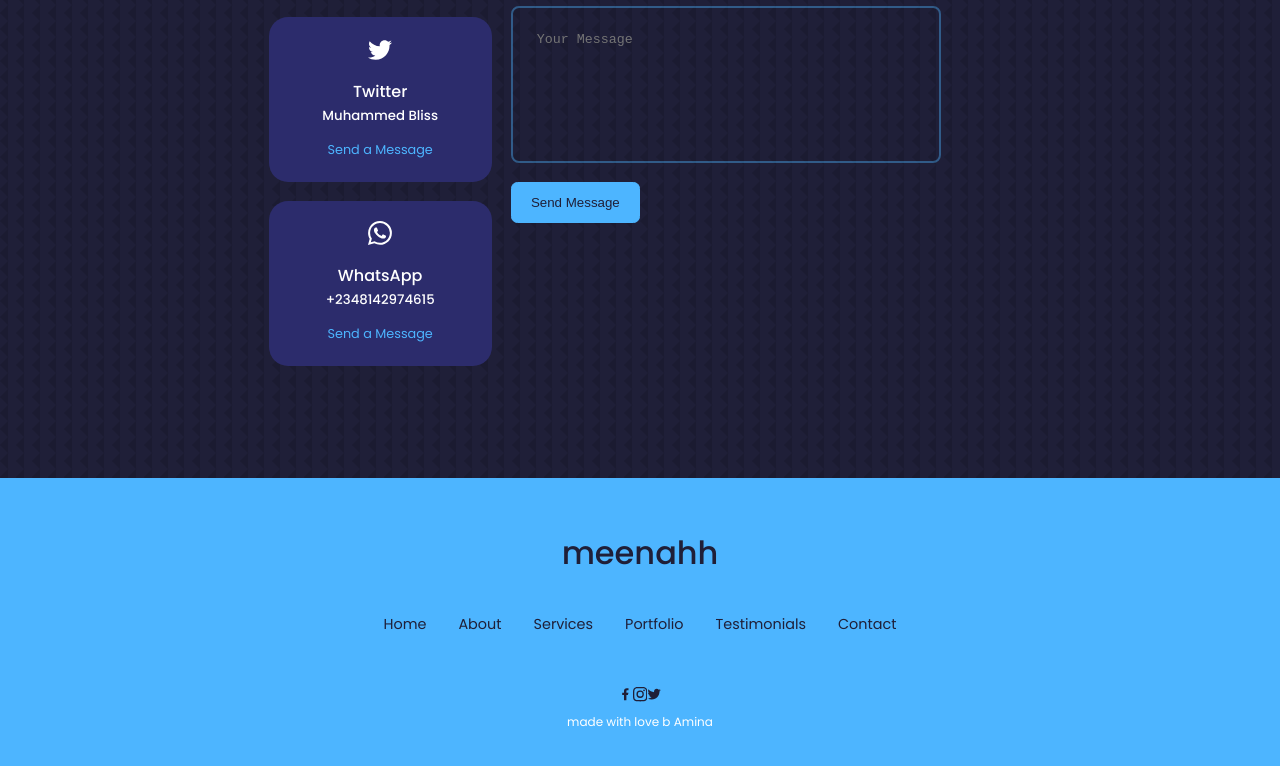
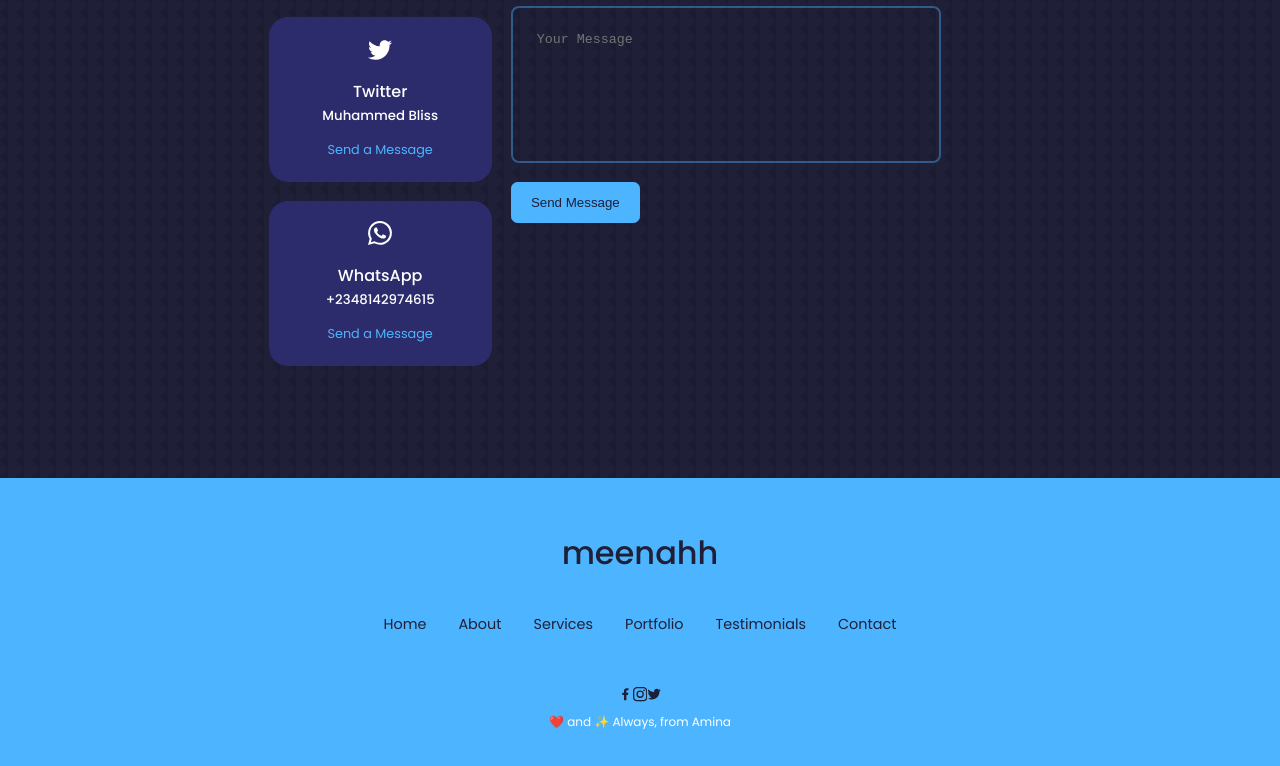
Before and after one commit to mimalson/meenahfolio, a React (Create React App) app: page / in a window 1280 px wide. Shown: the part 4603-5369 px from the top of the page. Built offline with nearby package versions, Linux system fonts and the light colour scheme.

Commit message:
Update footer.jsx

```diff
--- a/src/components/Footer/footer.jsx
+++ b/src/components/Footer/footer.jsx
@@ -37,7 +37,7 @@ const footer = () => {
       </div>
 
       <div className="love">
-        <small>made with love b Amina</small>
+        <small>❤️ and ✨ Always, from Amina</small>
       </div>
     </footer>
   )
```
